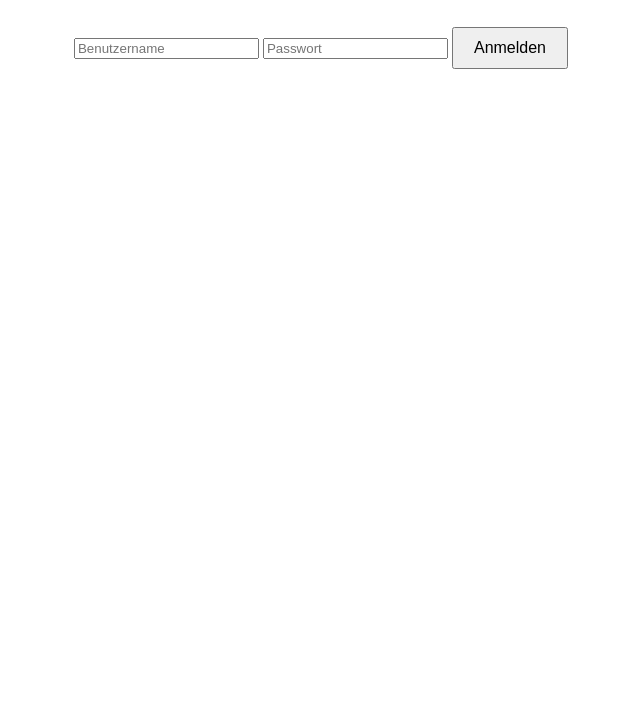
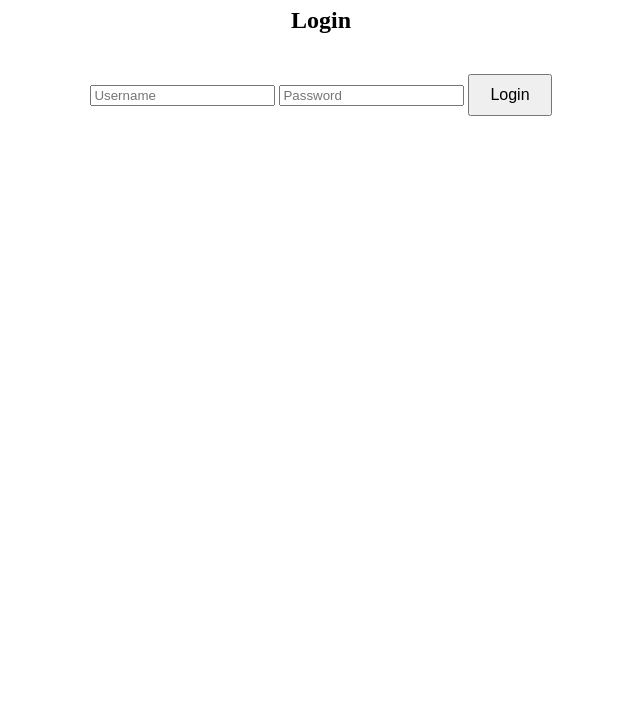
Before and after one commit to P4CreativeCoding/P4_SS23_TicTacToe_Timm, a website: page public/index.html in a window 1280 px wide. Shown: the part 73-800 px from the top of the page, without its empty margins (319-959 px from the left). Drawn offline with nearby package versions, Linux system fonts and the light colour scheme; no server answers.

Commit message:
implementing authentication using express server

```diff
--- a/public/index.html
+++ b/public/index.html
@@ -7,10 +7,19 @@
   <body>
     <div class="container">
       <h1>Tic Tac Toe</h1>
-      <div id="login-form" class="login-form">
-        <input type="text" id="username" placeholder="Benutzername" />
-        <input type="password" id="password" placeholder="Passwort" />
-        <button onclick="login()">Anmelden</button>
+      <div id="login-form">
+        <h2>Login</h2>
+        <form id="login-form" onsubmit="login(event)">
+          <input type="text" id="username" placeholder="Username" required />
+          <input
+            type="password"
+            id="password"
+            placeholder="Password"
+            required
+          />
+          <button type="submit">Login</button>
+        </form>
+        <p id="login-error"></p>
       </div>
       <div id="game-container" style="display: none">
         <div id="board" class="board">
@@ -32,22 +41,5 @@
     </div>
     <script src="/socket.io/socket.io.js"></script>
     <script src="script.js"></script>
-    <script>
-      function login() {
-        var username = document.getElementById("username").value;
-        var password = document.getElementById("password").value;
-
-        // Hier können Sie die Umgebungsvariablen verwenden, um die Anmeldedaten zu überprüfen
-        var validUsername = process.env.VALID_USERNAME;
-        var validPassword = process.env.VALID_PASSWORD;
-
-        if (username === validUsername && password === validPassword) {
-          document.getElementById("login-form").style.display = "none";
-          document.getElementById("game-container").style.display = "block";
-        } else {
-          alert("Ungültiger Benutzername oder Passwort");
-        }
-      }
-    </script>
   </body>
 </html>
--- a/public/script.js
+++ b/public/script.js
@@ -72,3 +72,30 @@ socket.on("disconnect", function () {
   console.log("Verbindung zum Server getrennt.");
   // Weitere Aktionen bei Server Disconnect
 });
+
+function login(event) {
+  event.preventDefault();
+  const username = document.getElementById("username").value;
+  const password = document.getElementById("password").value;
+
+  // Senden der Login-Daten an den Server
+  fetch("/login", {
+    method: "POST",
+    headers: {
+      "Content-Type": "application/json",
+    },
+    body: JSON.stringify({ username, password }),
+  })
+    .then((response) => response.json())
+    .then((data) => {
+      if (data.message === "Login erfolgreich") {
+        // Login erfolgreich, das Spiel anzeigen
+        document.getElementById("login-form").style.display = "none";
+        document.getElementById("game-container").style.display = "block";
+      } else {
+        // Fehler beim Login, Fehlermeldung anzeigen
+        document.getElementById("login-error").textContent =
+          "Ungültige Anmeldeinformationen";
+      }
+    });
+}
```
Also changed, not shown: server.js (+23 -0 lines).
